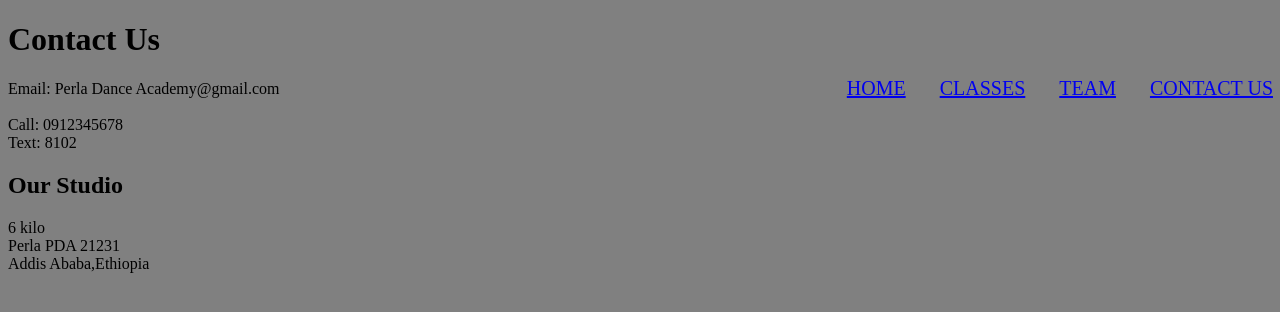
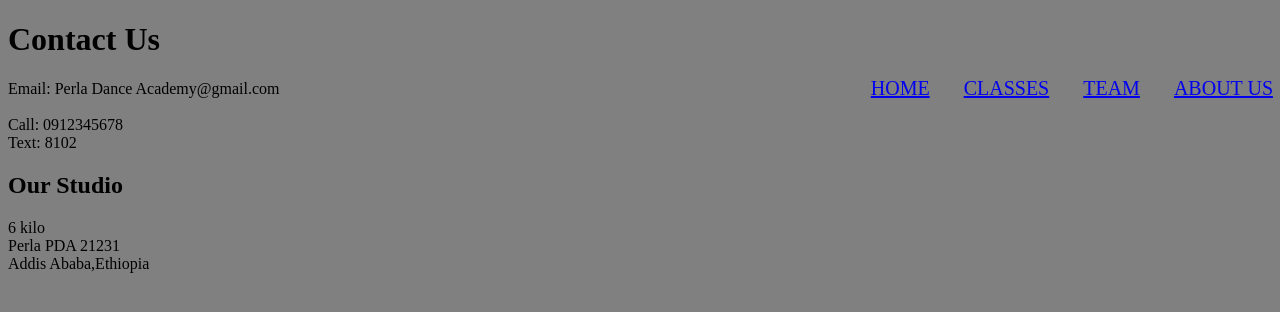
Before and after one commit to Medhanit409/Perla-Dance-Academy, a plain HTML site: page Contact Us.html in a window 1280 px wide. Drawn offline with Linux system fonts and the light colour scheme.

Commit message:
Another_one

```diff
--- a/Contact Us.html
+++ b/Contact Us.html
@@ -11,7 +11,7 @@
             <li><a href="index.html">Home</a></li>
             <li><a href="Classes.html">Classes</a></li>
             <li><a href="Team.html">Team</a></li>
-            <li><a href="About Us.html">Contact us</a></li>
+            <li><a href="About Us.html">About Us</a></li>
         </ul>
         </div>
 </head>
```
Also changed, not shown: Team.html (+1 -1 lines).
